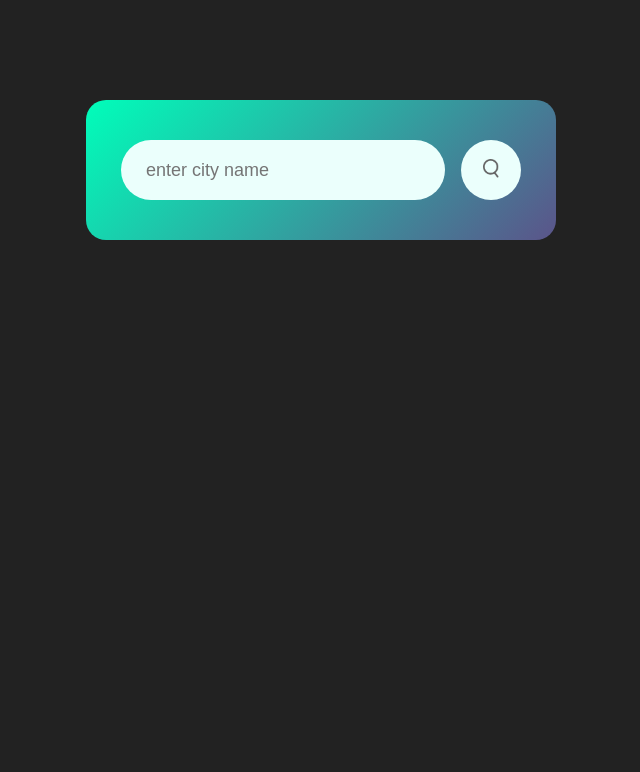
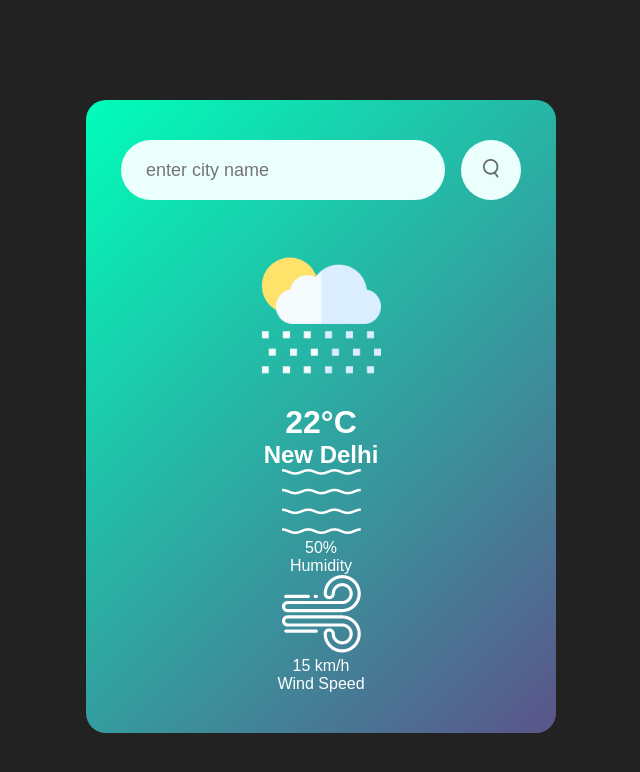
Before and after one commit to 1vaibhavrana/Weather-App, a plain HTML site: page index.html in a window 1280 px wide. Shown: the whole page, without its empty margins (319-959 px from the left). Drawn offline with Linux system fonts and the light colour scheme.

Commit message:
add div for wind and humidity

```diff
--- a/index.html
+++ b/index.html
@@ -1,16 +1,43 @@
 <!DOCTYPE html>
 <html lang="en">
-<head>
-    <meta charset="UTF-8">
-    <meta name="viewport" content="width=device-width, initial-scale=1.0">
+  <head>
+    <meta charset="UTF-8" />
+    <meta name="viewport" content="width=device-width, initial-scale=1.0" />
     <title>Weather-App</title>
-    <link rel="stylesheet" href="style.css">
-</head>
-<body>
+    <link rel="stylesheet" href="style.css" />
+  </head>
+  <body>
     <div class="card">
-        <div class="search"><input type="text" placeholder="enter city name" spellcheck="false">
-        <button><img src="images/search.png"></button></div>
+      <div class="search">
+        <input type="text" placeholder="enter city name" spellcheck="false" />
+        <button><img src="images/search.png" /></button>
+      </div>
+
+      <div class="weather">
+        <img src="images/rain.png" class="weather-icon" />
+
+        <h1 class="temp">22°C</h1>
+
+        <h2 class="city">New Delhi</h2>
+
+        <div class="details">
+          <div class="col">
+            <img src="images/humidity.png" alt="" />
+            <div>
+              <p class="humidity">50%</p>
+              <p>Humidity</p>
+            </div>
+          </div>
+          <div class="col">
+            <img src="images/wind.png" alt="" />
+            <div>
+              <p class="wind">15 km/h</p>
+              <p>Wind Speed</p>
+            </div>
+          </div>
+        </div>
+
+      </div>
     </div>
-
-</body>
+  </body>
 </html>
--- a/style.css
+++ b/style.css
@@ -47,3 +47,10 @@ body{
 .search button img{
     width: 16px;
 }
+.weather-icon{
+    width: 170px;
+    margin-top: 30px;
+}
+.weather h1{
+
+}
```
